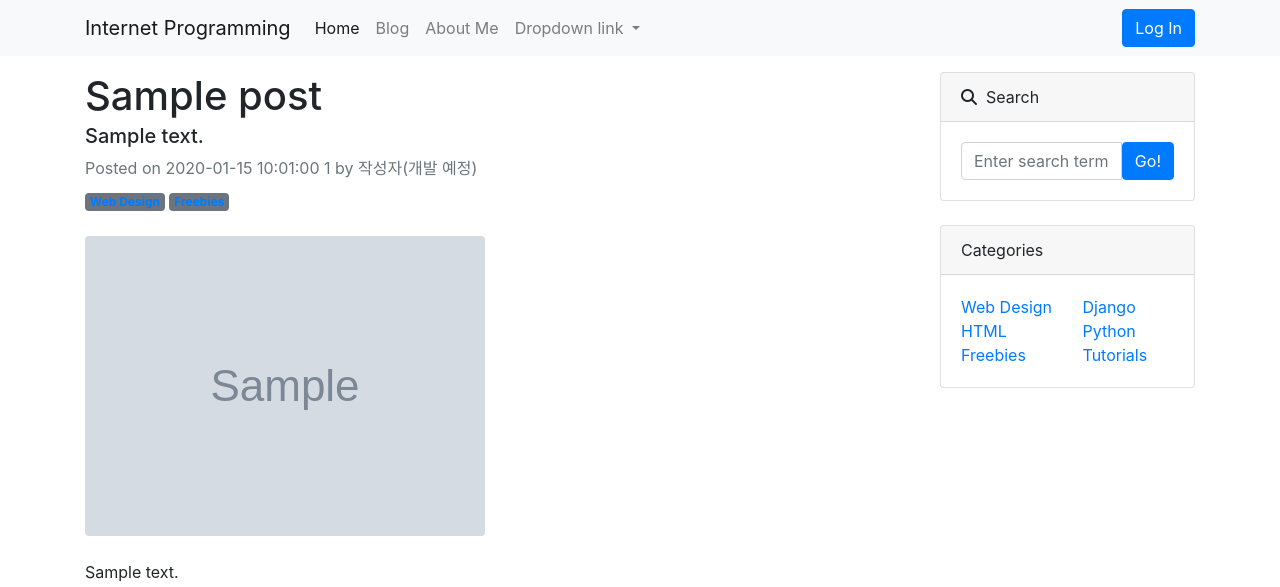
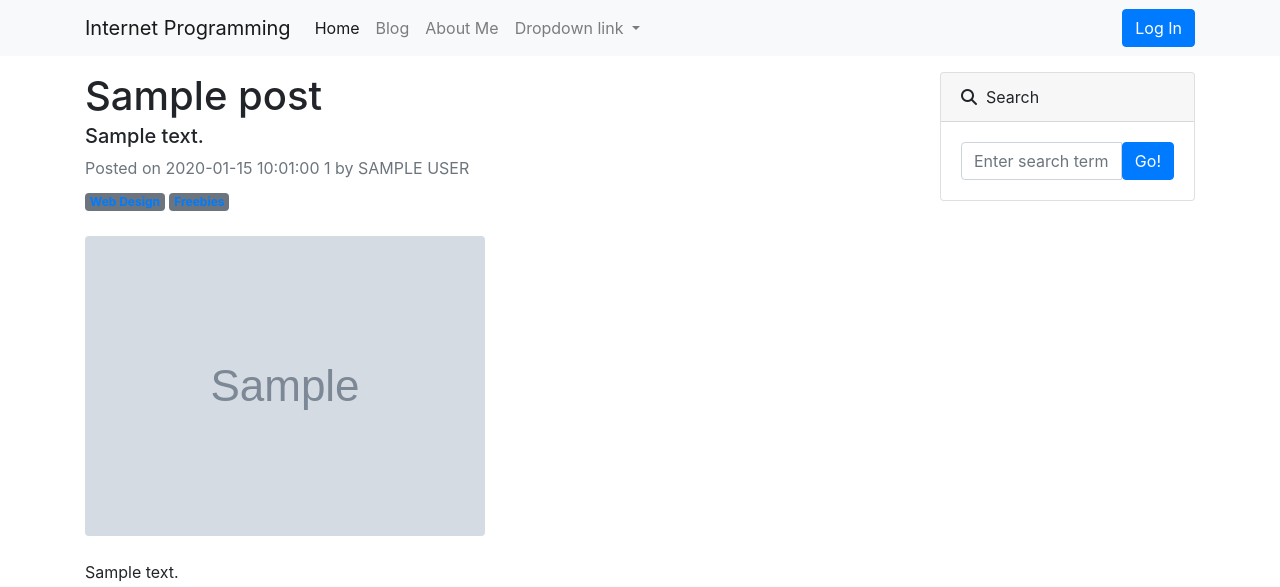
Before and after one commit to jayy118/DSInternetProg, a Django app: template blog/templates/blog/post_detail.html in a window 1280 px wide. Shown: the top 587 px of the page. Run offline with Django 3.2, Linux system fonts and the light colour scheme; the template is opened without the code that fills it: most values are stand-ins (such as "Sample title", 1, 10 or a date in 2020); grey boxes marked "Sample" are stand-in pictures; grey boxes labelled with a size stand in for pictures from a placeholder-image service; some libraries are stand-ins or nearby versions.

Commit message:
포스트 목록/상세 페이지에 작성자 출력하기

```diff
--- a/blog/templates/blog/base.html
+++ b/blog/templates/blog/base.html
@@ -25,27 +25,27 @@
           </div>
       </div>
       <!-- Categories widget-->
-      <div class="card mb-4">
-          <div class="card-header">Categories</div>
-          <div class="card-body">
-              <div class="row">
-                  <div class="col-sm-6">
-                      <ul class="list-unstyled mb-0">
-                          <li><a href="#!">Web Design</a></li>
-                          <li><a href="#!">HTML</a></li>
-                          <li><a href="#!">Freebies</a></li>
-                      </ul>
-                  </div>
-                  <div class="col-sm-6">
-                      <ul class="list-unstyled mb-0">
-                          <li><a href="#!">Django</a></li>
-                          <li><a href="#!">Python</a></li>
-                          <li><a href="#!">Tutorials</a></li>
-                      </ul>
-                  </div>
-              </div>
-          </div>
-      </div>
+<!--      <div class="card mb-4">-->
+<!--          <div class="card-header">Categories</div>-->
+<!--          <div class="card-body">-->
+<!--              <div class="row">-->
+<!--                  <div class="col-sm-6">-->
+<!--                      <ul class="list-unstyled mb-0">-->
+<!--                          <li><a href="#!">Web Design</a></li>-->
+<!--                          <li><a href="#!">HTML</a></li>-->
+<!--                          <li><a href="#!">Freebies</a></li>-->
+<!--                      </ul>-->
+<!--                  </div>-->
+<!--                  <div class="col-sm-6">-->
+<!--                      <ul class="list-unstyled mb-0">-->
+<!--                          <li><a href="#!">Django</a></li>-->
+<!--                          <li><a href="#!">Python</a></li>-->
+<!--                          <li><a href="#!">Tutorials</a></li>-->
+<!--                      </ul>-->
+<!--                  </div>-->
+<!--              </div>-->
+<!--          </div>-->
+<!--      </div>-->
       </div>
     </div>
   </div>
--- a/blog/templates/blog/post_detail.html
+++ b/blog/templates/blog/post_detail.html
@@ -11,7 +11,8 @@
                             <h1 class="fw-bolder mb-1">{{ post.title }}</h1>
                             <h5 class=text_muted"> {{ post.hook_text }} </h5>
                             <!-- Post meta content-->
-                            <div class="text-muted fst-italic mb-2">Posted on {{ post.created_at | date:"yy-m-d h:m:s "}}1 by 작성자(개발 예정)</div>
+                            <div class="text-muted fst-italic mb-2">Posted on {{ post.created_at | date:"yy-m-d h:m:s "}}1 by
+                                {{ post.author | upper }}</div>
                             <!-- Post categories-->
                             <a class="badge bg-secondary text-decoration-none link-light" href="#!">Web Design</a>
                             <a class="badge bg-secondary text-decoration-none link-light" href="#!">Freebies</a>
--- a/blog/templates/blog/post_list.html
+++ b/blog/templates/blog/post_list.html
@@ -20,7 +20,7 @@
               <a class="btn btn-primary" href="{{ p.get_absolute_url }}">Read more →</a>
           </div>
             <div class="card-footer">
-                <div class="small text-muted">{{ p.created_at | date:"yy-m-d h:m:s "}} by 작성자(개발 예정)
+                <div class="small text-muted">{{ p.created_at | date:"20y-m-d h:m:s "}} by {{ p.author | upper }}
                 </div>
             </div>
         </div>
```
Also changed, not shown: blog/models.py (+4 -3 lines), blog/tests.py (+12 -3 lines).
